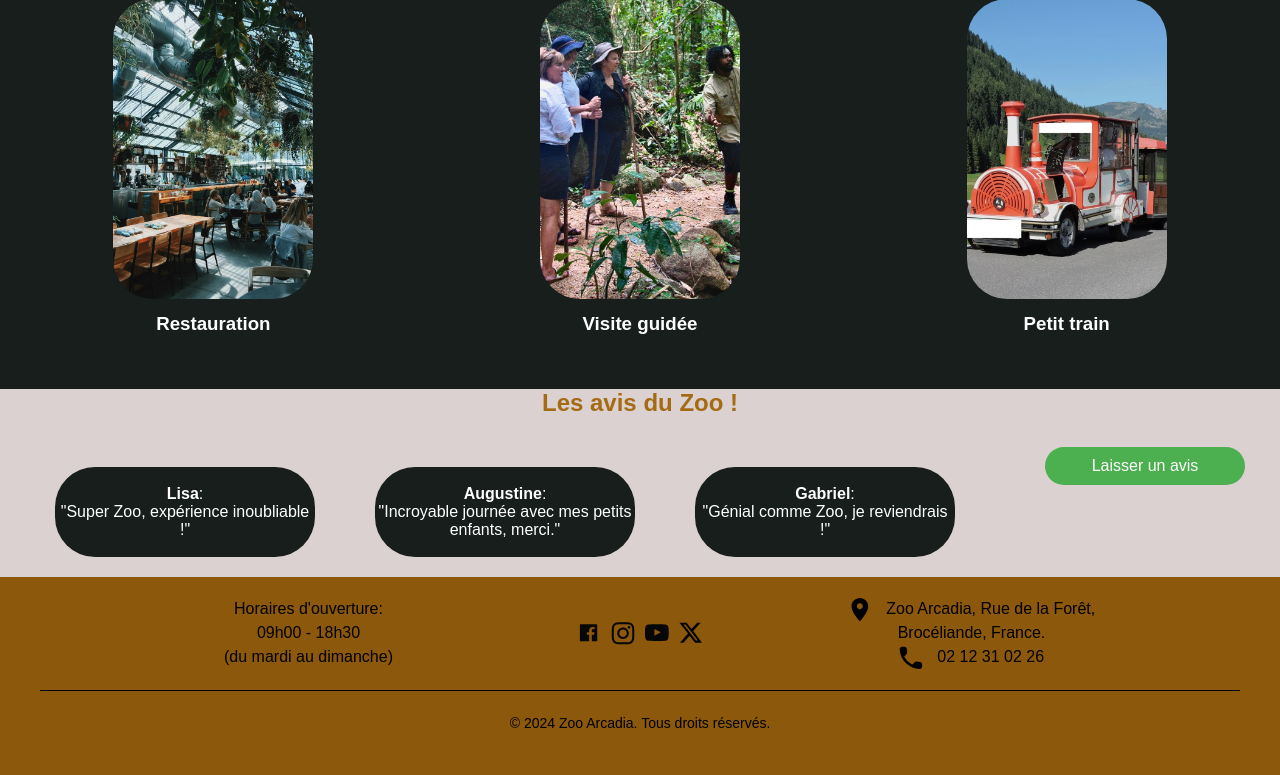
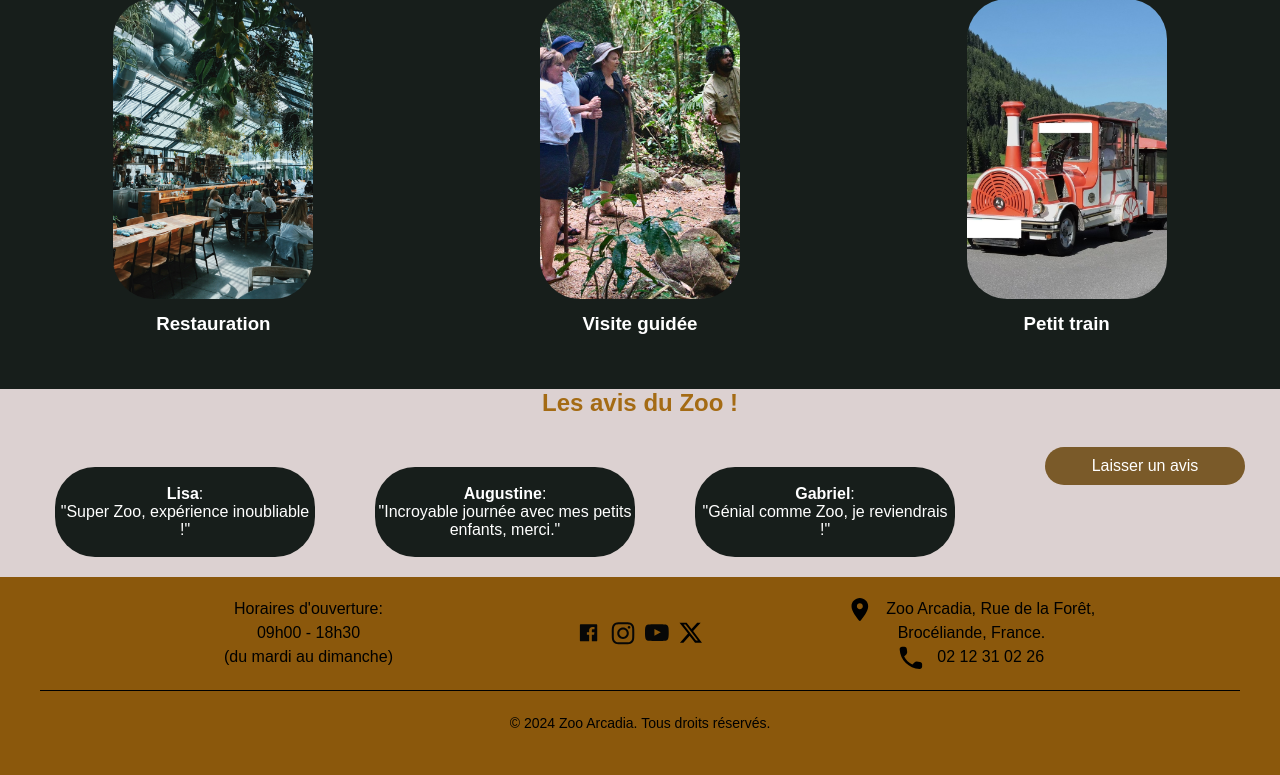
Before and after one commit to Bwrandadev/zoo-arcadia, a PHP site: page /index.php in a window 1280 px wide. Shown: the part 1309-2084 px from the top of the page. Run offline with PHP 8.4, Linux system fonts and the light colour scheme; data that the repository does not hold is empty; some libraries are stand-ins or nearby versions; some web fonts are replaced.

Commit message:
style.css

```diff
--- a/style.css
+++ b/style.css
@@ -256,6 +256,7 @@ html {
   color: #fff;
   border-radius: 40px;
 }
+
 .laisser-avis-btn a {
   color: white;
   text-decoration: none;
@@ -734,7 +735,7 @@ form textarea {
 
 button {
   padding: 10px;
-  background-color: #4caf50;
+  background-color: #7a5a29;
   color: white;
   border: none;
   cursor: pointer;
```
